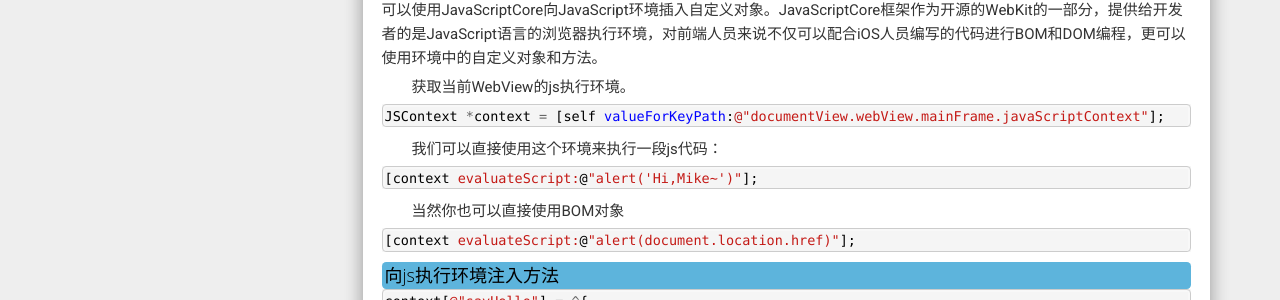
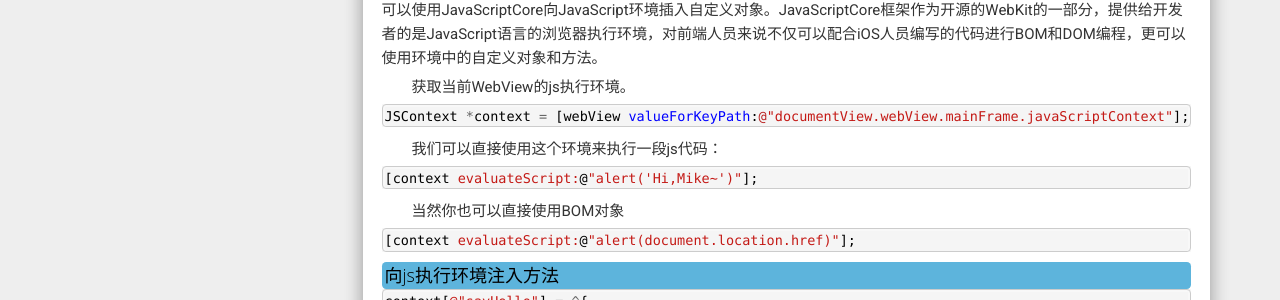
Before and after one commit to mikezone/mikezone.github.io, a Jekyll site: the page built from _posts/2017-07-30-WebView与js交互.md, in a window 1280 px wide and 900 px high, scrolled down 495 px. Shown: the part 152-452 px from the top of the window. Built offline with Jekyll 4.4.1, drawn with Linux system fonts in a browser that asks for light colours; nearby versions of some CDN libraries; comment, search, counter and statistics services are not loaded.

Commit message:
no message

````diff
--- a/_posts/2017-07-30-WebView与js交互.md
+++ b/_posts/2017-07-30-WebView与js交互.md
@@ -35,7 +35,7 @@ iOS7开始，苹果推出了JavaScriptCore框架。JavaScriptCore框架为基于
 获取当前WebView的js执行环境。
 
 ```objectivec
-JSContext *context = [self valueForKeyPath:@"documentView.webView.mainFrame.javaScriptContext"];
+JSContext *context = [webView valueForKeyPath:@"documentView.webView.mainFrame.javaScriptContext"];
 ```
 
 我们可以直接使用这个环境来执行一段js代码：
````
Also changed, not shown: _posts/2017-06-26-推荐一些iOS博客.md (+3 -3 lines).
